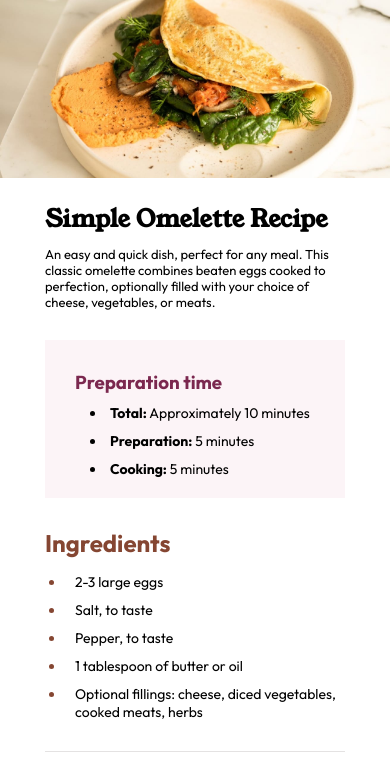
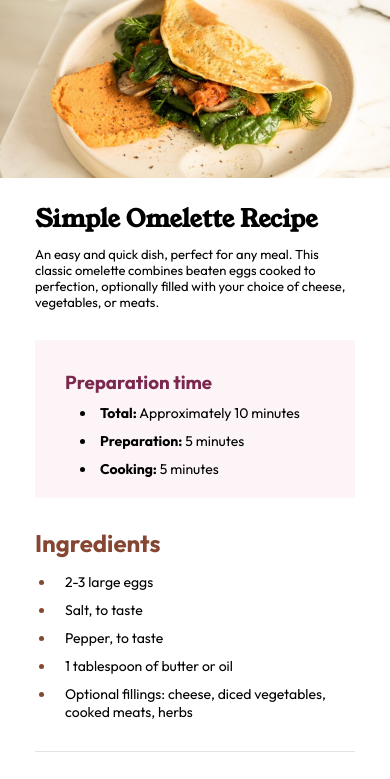
Before and after one commit to Luis3578/projeto-receita, a plain HTML site: page index.html in a window 390 px wide. Shown: the top 779 px of the page. Drawn offline with Linux system fonts and the light colour scheme.

Commit message:
atualizou

```diff
--- a/css/resonsivel.css
+++ b/css/resonsivel.css
@@ -12,7 +12,7 @@
     }
 
     section {
-        max-width: 420px;
+        max-width: 320px;
         margin: 0 auto;
     }
 
--- a/css/style.css
+++ b/css/style.css
@@ -52,7 +52,8 @@ main {
 }
 
 section {
-    width: 300px;
+    max-width: 420px;
+    margin: 0 auto;
 }
 
 .img-header-responsivel{
```
